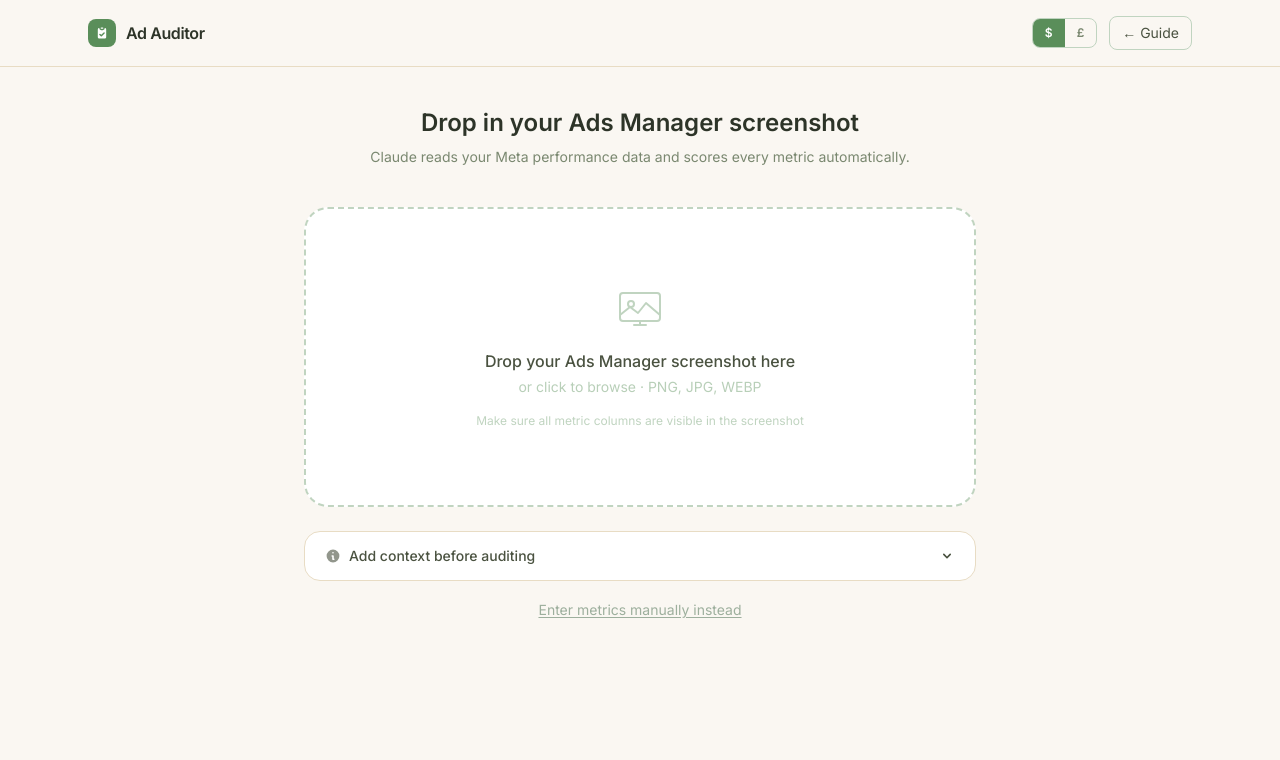
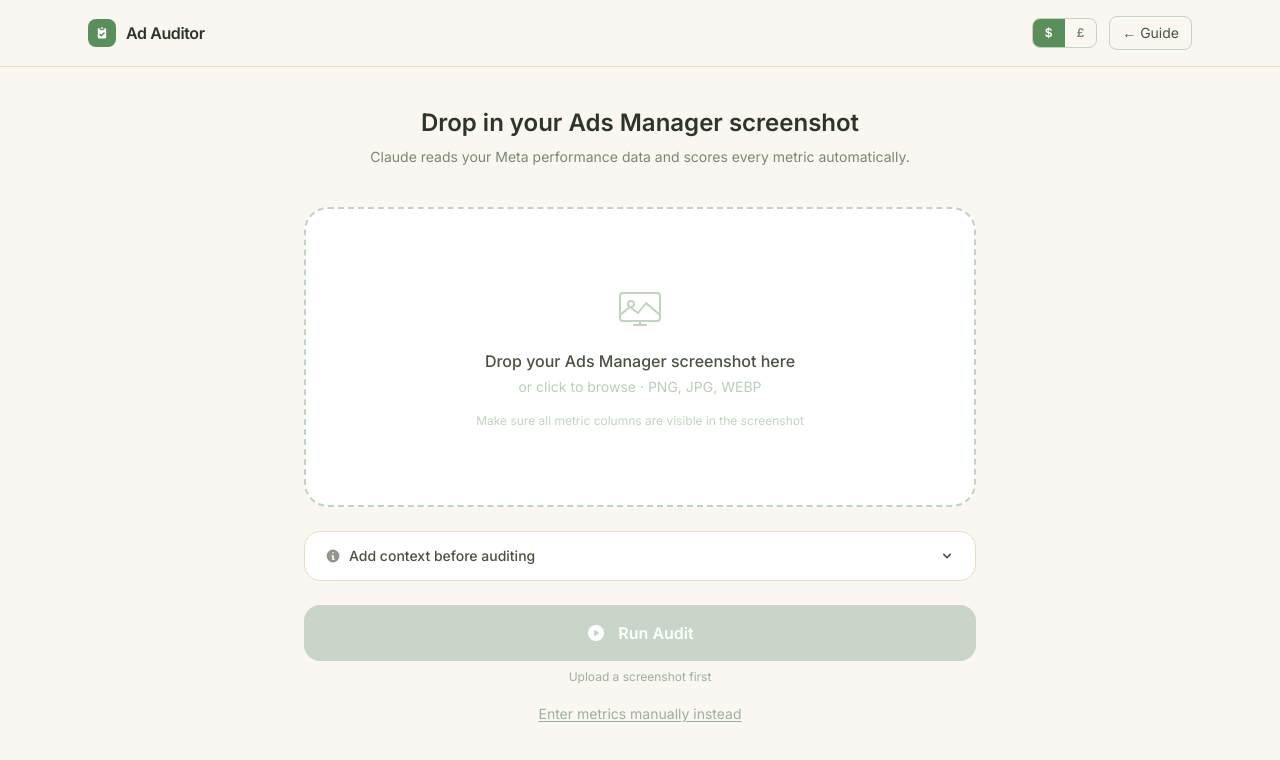
Before and after one commit to jackkennedy99/-ad-auditor, a Next.js app: page / in a window 1280 px wide. Both pictures are taken after a click on the button "Audit Ad". Shown: the top 760 px of the page. Built offline with nearby package versions, Linux system fonts and the light colour scheme.

Commit message:
Fix: stay on upload screen after extraction, Run Audit navigates to dashboard

```diff
--- a/src/app/page.tsx
+++ b/src/app/page.tsx
@@ -1371,20 +1371,26 @@ export default function AdAuditor() {
             </div>
 
             {/* ── Run Audit CTA ── */}
-            {auditReady && (
             <div className="mt-6">
               <button
-                  onClick={() => { setScores(computeScores(values, targets)); setAuditStep('dashboard'); setSelectedMetric(null) }}
-                  className="w-full flex items-center justify-center gap-3 py-4 rounded-2xl text-base font-bold text-white transition-all hover:opacity-90 active:scale-[0.99]"
-                  style={{ backgroundColor: '#5A8E5A', boxShadow: '0 4px 20px rgba(90,142,90,0.35)' }}
+                onClick={() => { if (!auditReady) return; setScores(computeScores(values, targets)); setAuditStep('dashboard'); setSelectedMetric(null) }}
+                disabled={!auditReady}
+                className="w-full flex items-center justify-center gap-3 py-4 rounded-2xl text-base font-bold text-white transition-all"
+                style={{
+                  backgroundColor: auditReady ? '#5A8E5A' : '#C8D5C8',
+                  boxShadow: auditReady ? '0 4px 20px rgba(90,142,90,0.35)' : 'none',
+                  cursor: auditReady ? 'pointer' : 'not-allowed',
+                }}
               >
                 <svg viewBox="0 0 20 20" fill="currentColor" className="w-5 h-5">
                   <path fillRule="evenodd" d="M10 18a8 8 0 100-16 8 8 0 000 16zM9.555 7.168A1 1 0 008 8v4a1 1 0 001.555.832l3-2a1 1 0 000-1.664l-3-2z" clipRule="evenodd" />
                 </svg>
                 Run Audit
               </button>
-              </div>
-            )}
+              {!auditReady && (
+                <p className="text-center text-xs mt-2" style={{ color: '#9DAF9D' }}>Upload a screenshot first</p>
+              )}
+            </div>
 
             <div className="text-center mt-4">
               <button onClick={() => setManualMode(true)} className="text-sm underline underline-offset-2" style={{ color: '#9DAF9D' }}>
```
Lines whose indentation alone changed are shown as unchanged.
